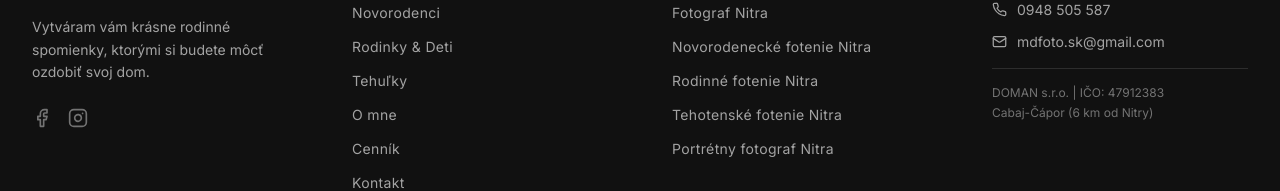
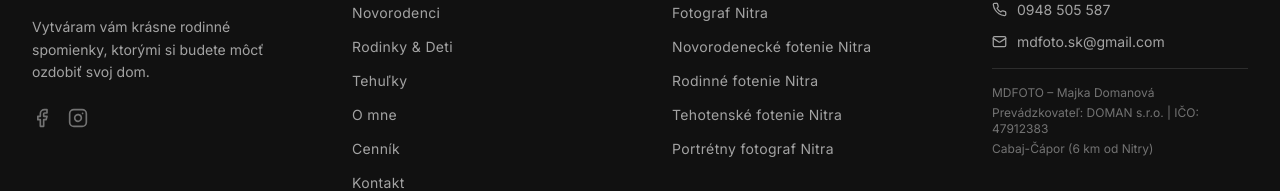
Before and after one commit to shamanaaaa/mdfoto.sk, a Next.js app: page / in a window 1280 px wide. Shown: the part 4646-4837 px from the top of the page. Built offline with nearby package versions, Linux system fonts and the light colour scheme; a web font is replaced by a local one.

Commit message:
Footer: state MDFOTO brand is operated by DOMAN s.r.o.
Explicit brand-to-legal-entity link (Prevadzkovatel: DOMAN s.r.o.,
ICO 47912383) as public evidence for the Google Business Profile
name-change appeal.

Co-Authored-By: Claude Opus 4.8 <noreply@anthropic.com>

```diff
--- a/components/Footer.tsx
+++ b/components/Footer.tsx
@@ -118,7 +118,8 @@ export default function Footer() {
             </ul>
 
             <div className="pt-4 border-t border-charcoal-700 space-y-1 text-xs text-charcoal-400">
-              <p>DOMAN s.r.o. | IČO: 47912383</p>
+              <p>MDFOTO – Majka Domanová</p>
+              <p>Prevádzkovateľ: DOMAN s.r.o. | IČO: 47912383</p>
               <p>Cabaj-Čápor (6 km od Nitry)</p>
             </div>
           </div>
```
